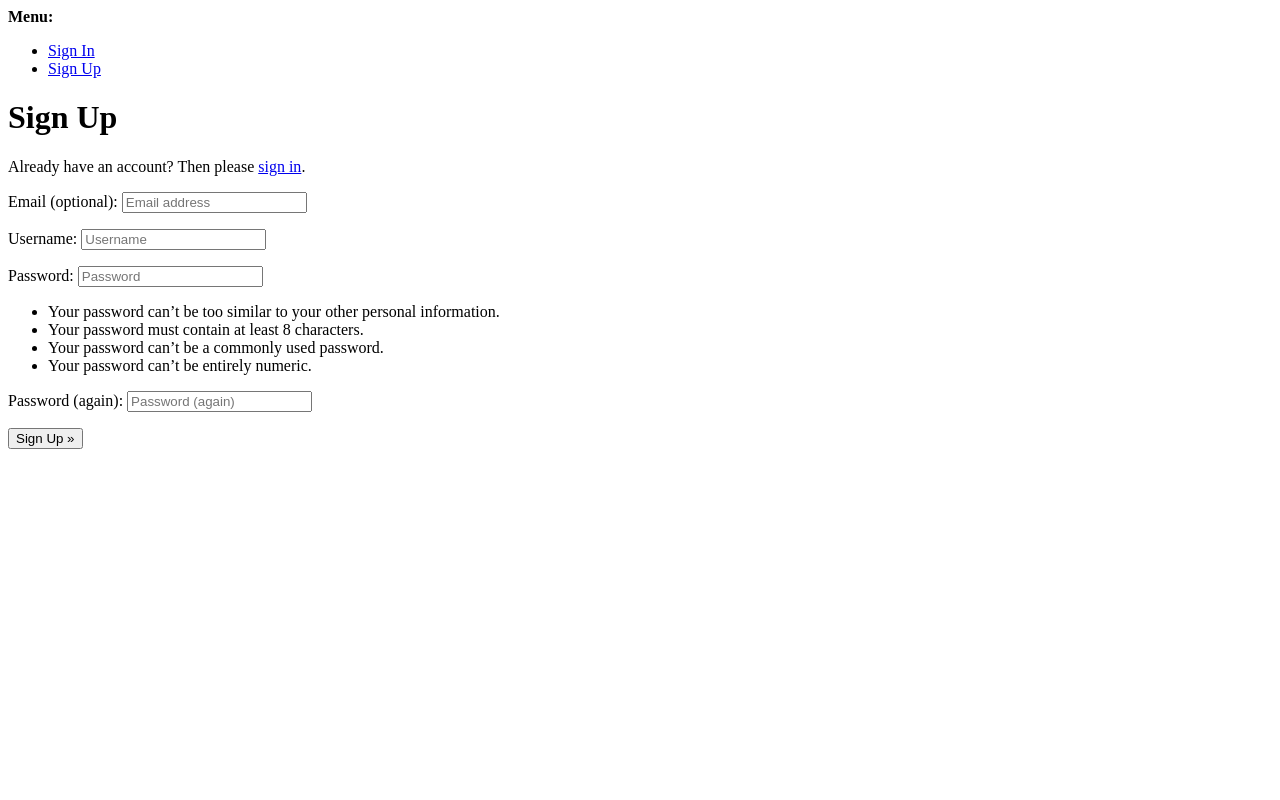
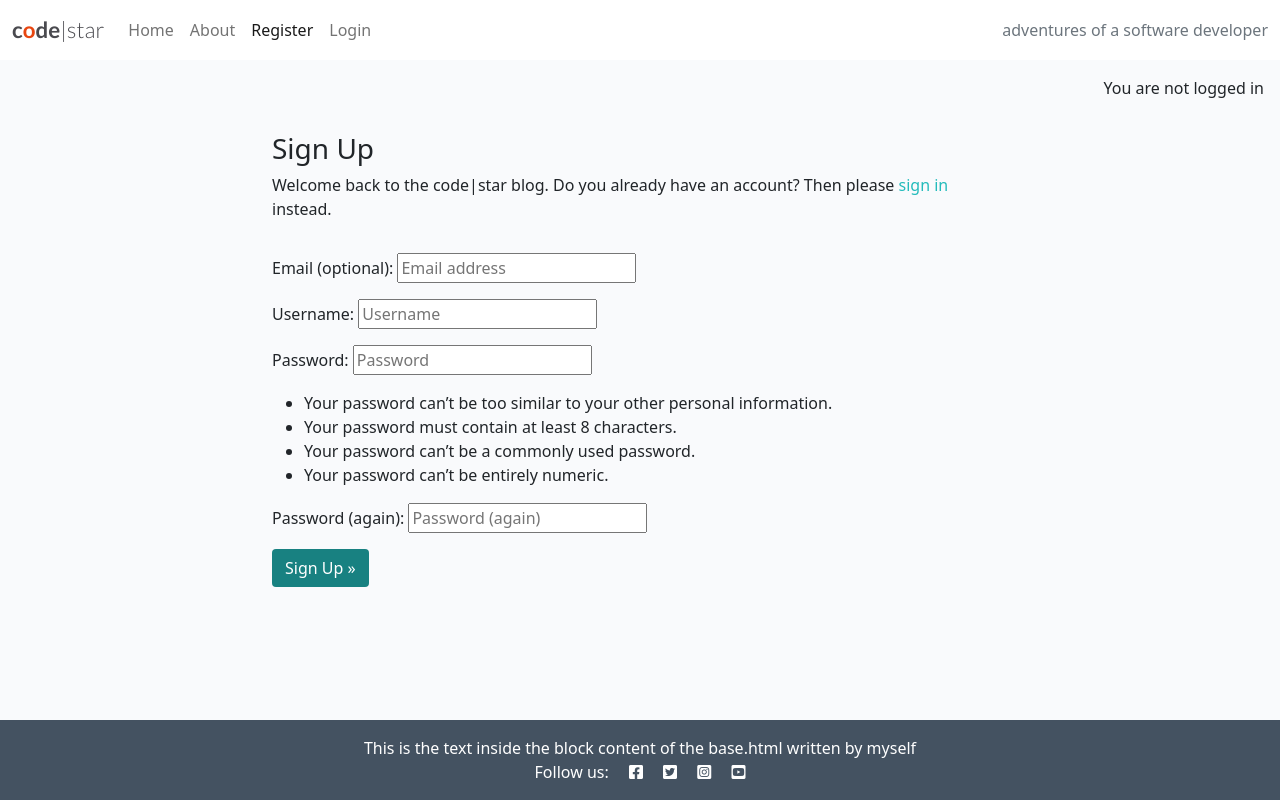
Before and after one commit to Werner-Staeblein/django-blog, a Django app: page /accounts/signup/ in a window 1280 px wide. Run offline with Django 4.2, Linux system fonts and the light colour scheme; parts of the project's set-up code (start-up, migrations or seed data) failed here and were passed over; some libraries are stand-ins or nearby versions.

Commit message:
Style sign-up.html with inheritance from base.html

```diff
--- a/codestar/settings.py
+++ b/codestar/settings.py
@@ -28,7 +28,7 @@ TEMPLATES_DIR = os.path.join(BASE_DIR, 'templates')
 SECRET_KEY = os.environ.get("SECRET_KEY")
 
 # SECURITY WARNING: don't run with debug turned on in production!
-DEBUG = False
+DEBUG = True
 
 ALLOWED_HOSTS = ['127.0.0.1',
                  '.herokuapp.com'
--- a/templates/account/signup.html
+++ b/templates/account/signup.html
@@ -1,21 +1,33 @@
-{% extends "account/base.html" %}
-
+{% extends "base.html" %}
 {% load i18n %}
-
-{% block head_title %}{% trans "Signup" %}{% endblock head_title %}
-
+{% block head_title %}{% trans "Signup" %}{% endblock %}
 {% block content %}
-<h1>{% trans "Sign Up" %}</h1>
-
-<p>{% blocktrans %}Already have an account? Then please <a href="{{ login_url }}">sign in</a>.{% endblocktrans %}</p>
-
-<form class="signup" id="signup_form" method="post" action="{% url 'account_signup' %}">
-  {% csrf_token %}
-  {{ form.as_p }}
-  {% if redirect_field_value %}
-  <input type="hidden" name="{{ redirect_field_name }}" value="{{ redirect_field_value }}" />
-  {% endif %}
-  <button type="submit">{% trans "Sign Up" %} &raquo;</button>
-</form>
-
-{% endblock content %}
+<div class="container">
+  <div class="row">
+    <div class="col-md-8 mt-3 offset-md-2">
+      <h3>{% trans "Sign Up" %}</h3>
+      <p>{% blocktrans %}
+        Welcome back to the code|star blog.
+        Do you already have an account? Then please
+        <a class="link" href="{{ login_url }}">sign in</a>
+        instead.
+      {% endblocktrans %}</p>
+    </div>
+  </div>
+  <div class="row">
+    <div class="col-md-8 mt-3 offset-md-2">
+      <form class="signup" id="signup_form" method="post"
+        action="{% url 'account_signup' %}">
+        {% csrf_token %}
+        {{ form.as_p }}
+        {% if redirect_field_value %}
+        <input type="hidden" name="{{ redirect_field_name }}"
+          value="{{ redirect_field_value }}" />
+        {% endif %}
+        <button class="btn btn-signup right" type="submit">
+          {% trans "Sign Up" %} &raquo;</button>
+      </form>
+    </div>
+  </div>
+</div>
+{% endblock %}
--- a/templates/base.html
+++ b/templates/base.html
@@ -81,6 +81,12 @@
 
     <main class="flex-shrink-0 main-bg">
 
+        {% if user.is_authenticated %}
+        <p class="text-end m-3">You are logged in as {{ user.username }}</p>
+        {% else %}
+        <p class="text-end m-3">You are not logged in</p>
+        {% endif %}
+
         {% block content %}
         <!-- Content Goes here -->
         {% endblock content %}
```
